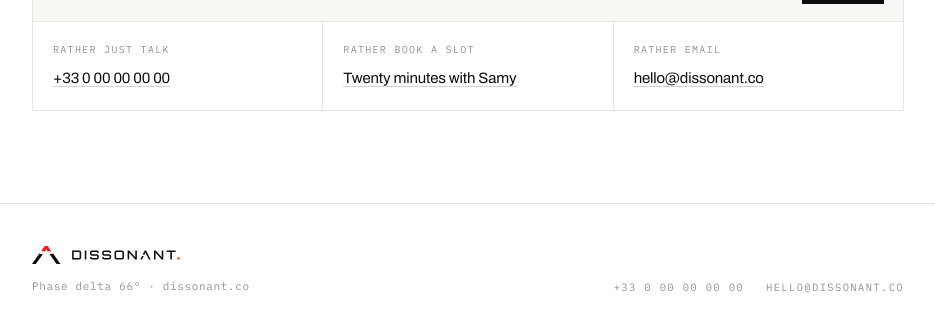
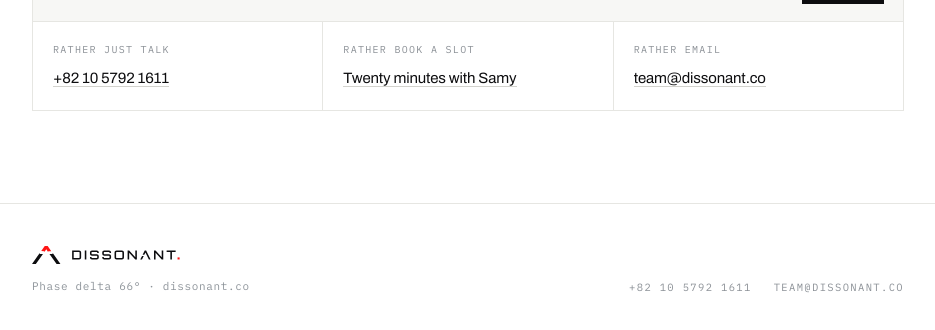
Before and after one commit to dissonant-labs/landing-page, a Next.js app in the folder apps/web/: page / in a window 1280 px wide. Shown: the part 10046-10376 px from the top of the page, without its empty margins (172-1107 px from the left). Built offline with nearby package versions, Linux system fonts and the light colour scheme.

Commit message:
footer
changed the email

```diff
--- a/apps/web/src/components/landing/intake.tsx
+++ b/apps/web/src/components/landing/intake.tsx
@@ -110,7 +110,7 @@ export function Intake() {
 					<div className="alt">
 						<div className="alt-i">
 							<span className="mono">Rather just talk</span>
-							<a href="tel:+33000000000">+33 0 00 00 00 00</a>
+							<a href="tel:+821057921611">+82 10 5792 1611</a>
 						</div>
 						<div className="alt-i">
 							<span className="mono">Rather book a slot</span>
@@ -124,7 +124,7 @@ export function Intake() {
 						</div>
 						<div className="alt-i">
 							<span className="mono">Rather email</span>
-							<a href="mailto:hello@dissonant.co">hello@dissonant.co</a>
+							<a href="mailto:team@dissonant.co">team@dissonant.co</a>
 						</div>
 					</div>
 				</div>
--- a/apps/web/src/components/landing/site-footer.tsx
+++ b/apps/web/src/components/landing/site-footer.tsx
@@ -16,8 +16,8 @@ export function SiteFooter() {
 					</div>
 				</div>
 				<div className="foot-links">
-					<a href="tel:+33000000000">+33 0 00 00 00 00</a>
-					<a href="mailto:hello@dissonant.co">hello@dissonant.co</a>
+					<a href="tel:+821057921611">+82 10 5792 1611</a>
+					<a href="mailto:team@dissonant.co">team@dissonant.co</a>
 				</div>
 			</div>
 		</footer>
```
